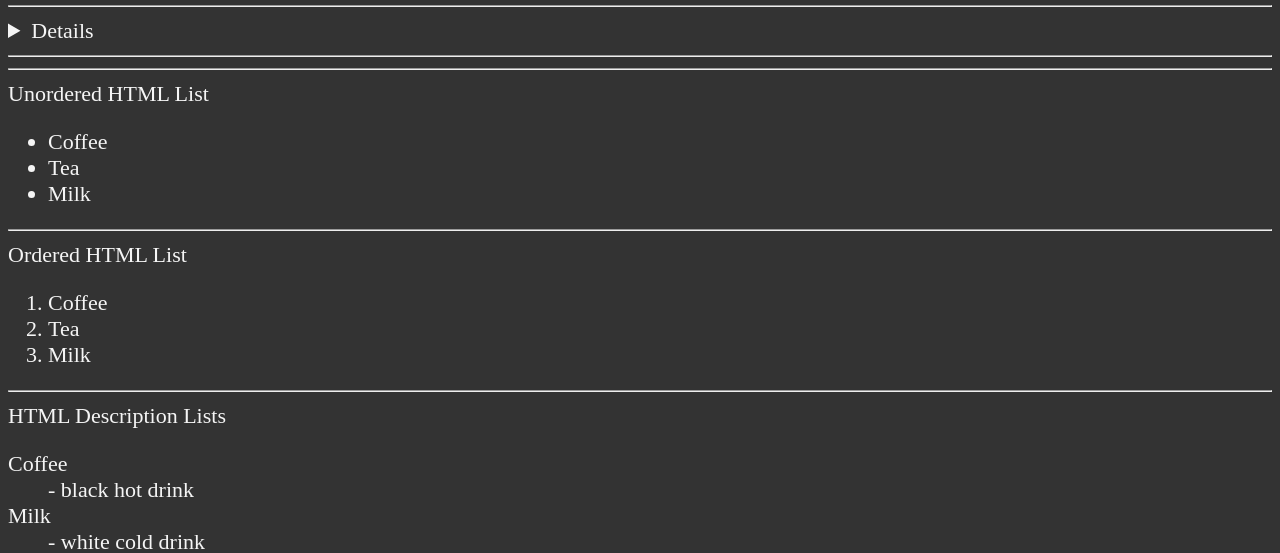
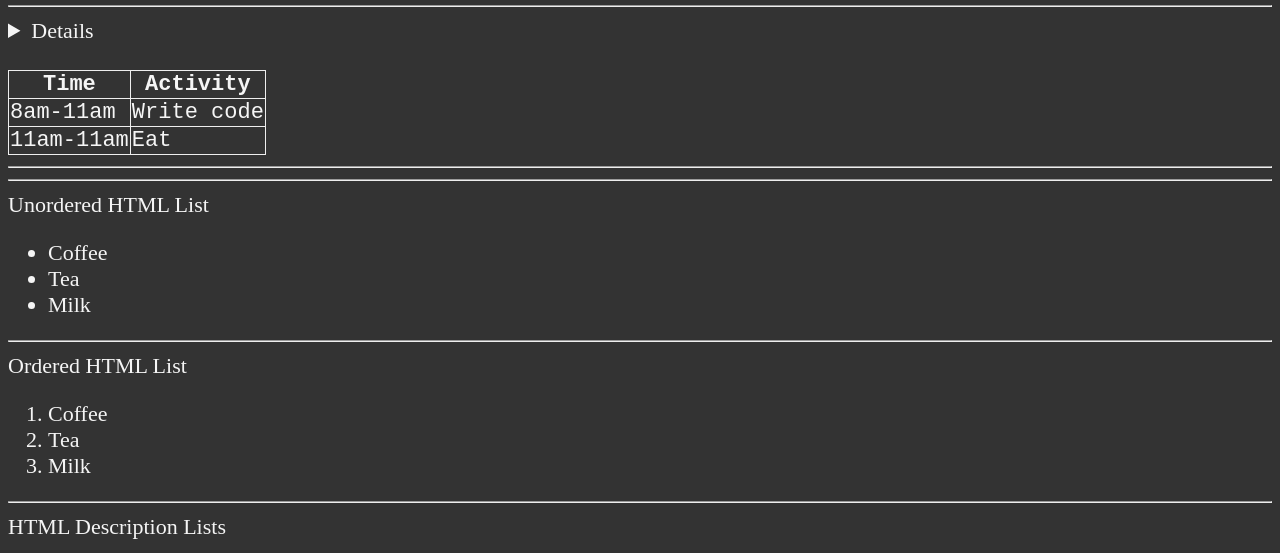
Before and after one commit to Dmitriy-8bit/html, a plain HTML site: page index.html in a window 1280 px wide. Shown: the part 247-800 px from the top of the page. Drawn offline with Linux system fonts and the light colour scheme.

Commit message:
2023-07-21

```diff
--- a/index.html
+++ b/index.html
@@ -73,6 +73,23 @@
                             </address>
                          </details>
                     </aside>
+                    <br>
+                    <table> <!--Добавлен заранее код в CSS чтобы была таблица, ниже другой код в HTML:-->
+                        <th> <!--ЗАГОЛОВОК ТАБЛИЦЫ-->Time</th>
+                        <th>Activity</th>
+                        <tr> <!--TableRow-->
+                            <td> <!--TableData-->
+                                <time datetime="08:00">8am</time>-<time datetime="11:00">11am</time>
+                            </td>
+                            <td>Write code</td>
+                        </tr>
+                        <tr> <!--TableRow-->
+                            <td> <!--TableData-->
+                                <time datetime="11:00">11am</time>-<time datetime="11:00">11am</time>
+                            </td>
+                            <td>Eat</td>
+                        </tr>
+                    </table>
                 </section>
             </article>
             <hr>
--- a/main.css
+++ b/main.css
@@ -16,3 +16,11 @@ a:visited {
 a:hover, a:active {
     color: #eee;
 }
+
+/*К таблице index.html : */
+table, tr, th, td, caption {
+    border: 1px solid #eee;
+    font-family: 'Courier New', Courier, monospace;
+    border-collapse: collapse;
+    padding; 0.5rem;
+}
```
